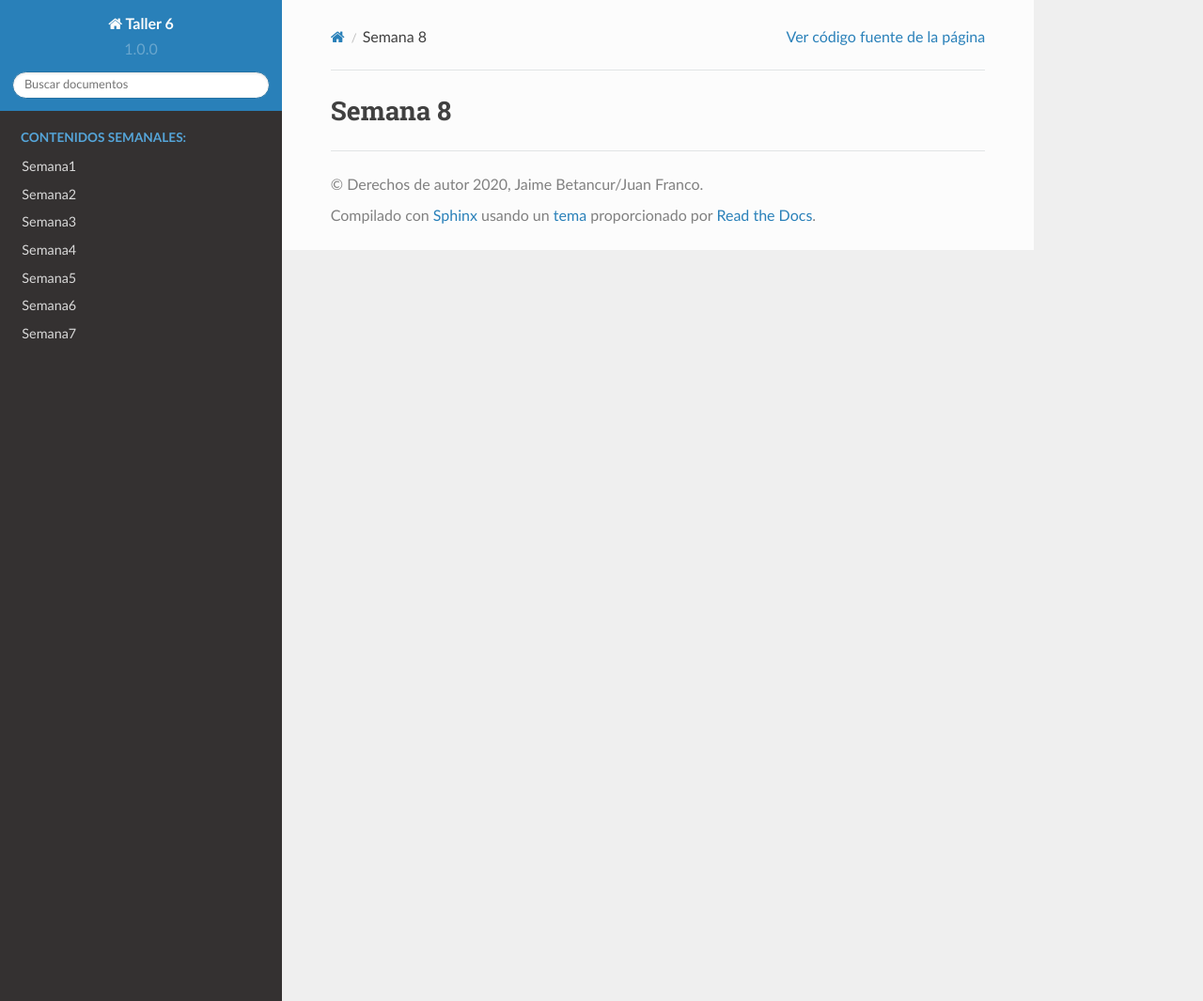
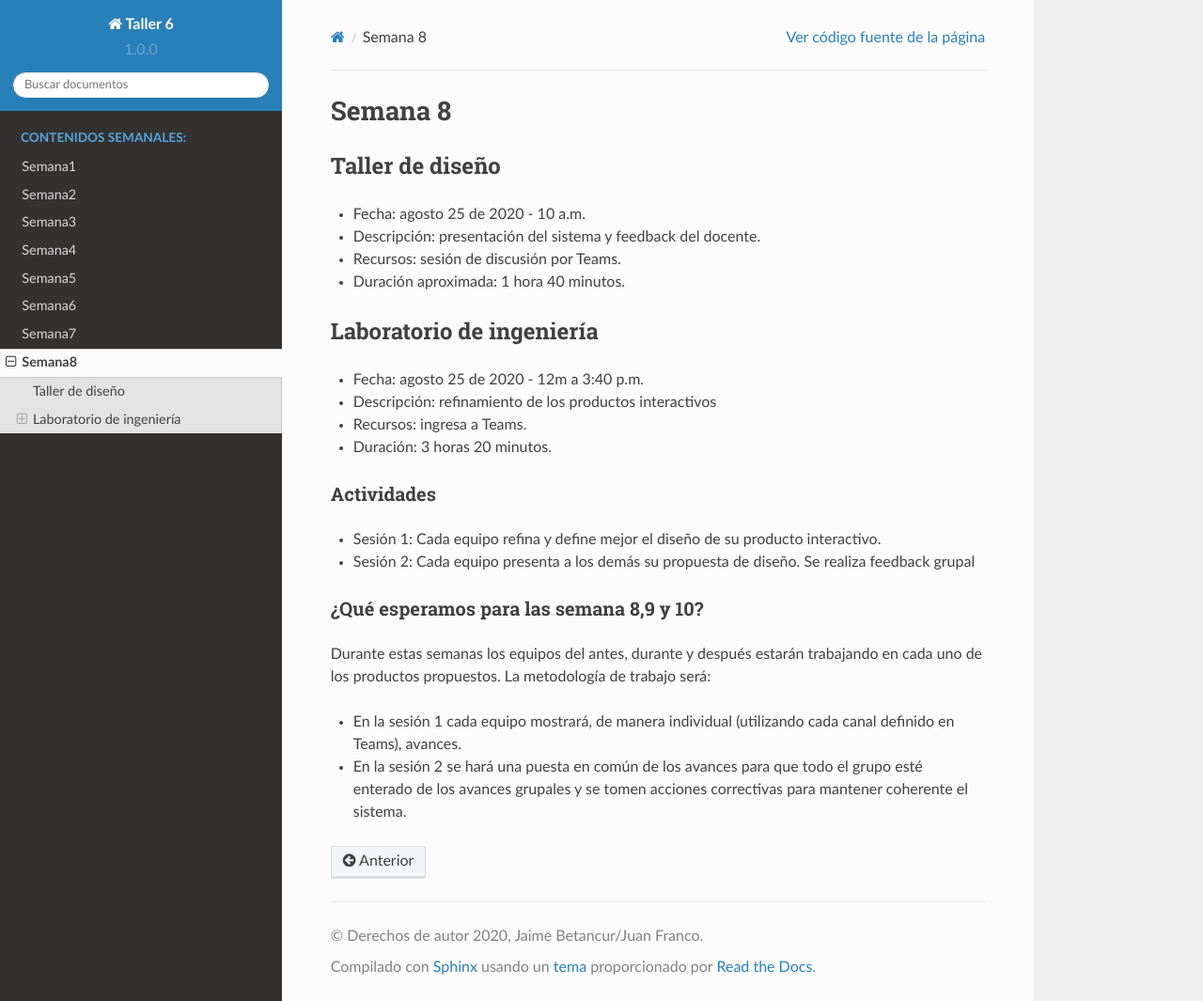
Before and after one commit to juanferfranco/taller6, a Sphinx documentation site: the page built from docs/_semana8/semana8.rst, in a window 1280 px wide and 1065 px high. Shown: the whole window at 94% size. Built offline with Sphinx 7.4.7 and the Read the Docs theme 2.0.0, drawn with Linux system fonts in a browser that asks for light colours.

Commit message:
add week 8

```diff
--- a/docs/_semana8/semana8.rst
+++ b/docs/_semana8/semana8.rst
@@ -1,2 +1,35 @@
 Semana 8
 ===========
+
+Taller de diseño
+-----------------
+* Fecha: agosto 25 de 2020 - 10 a.m.
+* Descripción: presentación del sistema y feedback del docente.
+* Recursos: sesión de discusión por Teams.
+* Duración aproximada: 1 hora 40 minutos.
+
+Laboratorio de ingeniería
+--------------------------
+* Fecha: agosto 25 de 2020 - 12m a 3:40 p.m.
+* Descripción: refinamiento de los productos interactivos
+* Recursos: ingresa a Teams.
+* Duración: 3 horas 20 minutos.
+
+Actividades
+^^^^^^^^^^^^^
+
+* Sesión 1: Cada equipo refina y define mejor el diseño de su producto interactivo.
+
+* Sesión 2: Cada equipo presenta a los demás su propuesta de diseño. Se realiza feedback
+  grupal
+
+¿Qué esperamos para las semana 8,9 y 10?
+^^^^^^^^^^^^^^^^^^^^^^^^^^^^^^^^^^^^^^^^^^^^
+Durante estas semanas los equipos del antes, durante y después estarán trabajando en
+cada uno de los productos propuestos. La metodología de trabajo será:
+
+* En la sesión 1 cada equipo mostrará, de manera individual (utilizando cada canal
+  definido en Teams), avances.
+* En la sesión 2 se hará una puesta en común de los avances para que todo el grupo
+  esté enterado de los avances grupales y se tomen acciones correctivas para mantener
+  coherente el sistema.
--- a/docs/index.rst
+++ b/docs/index.rst
@@ -80,3 +80,4 @@ Este curso es de 5 créditos repartidos en 2 horas de taller de diseño,
    Semana5 <_semana5/semana5>
    Semana6 <_semana6/semana6>
    Semana7 <_semana7/semana7>
+   Semana8 <_semana8/semana8>
```
